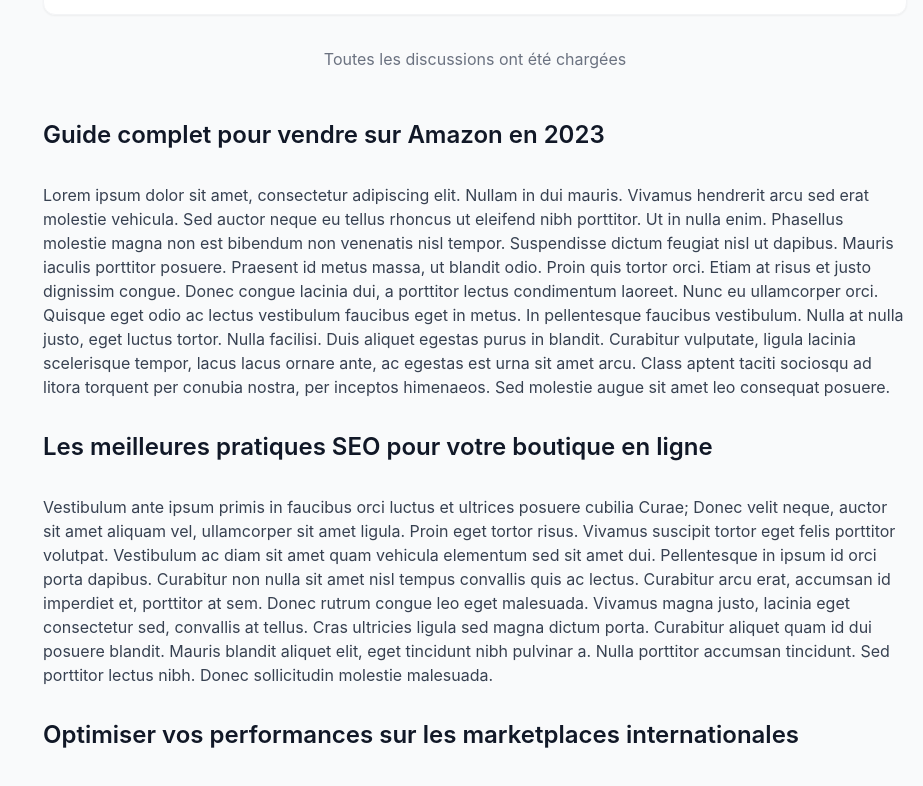
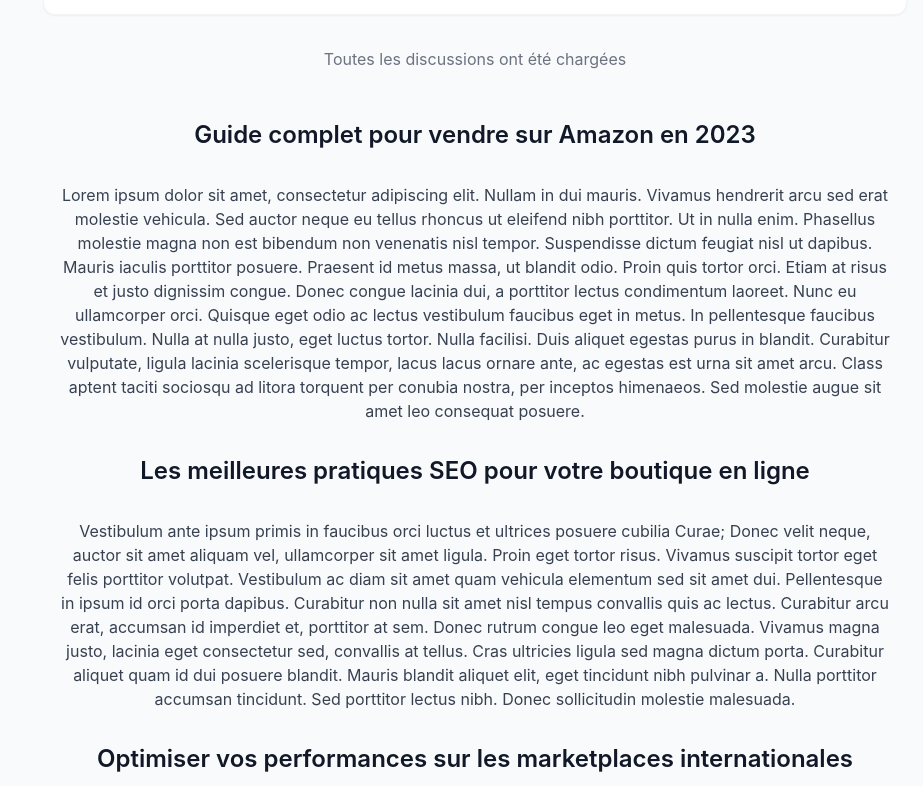
Before and after one commit to jerome-scat/forum-discourse, a React (Vite) app: page / in a window 1280 px wide. Shown: the part 1673-2459 px from the top of the page, without its empty margins (357-1280 px from the left). Built offline with nearby package versions, Linux system fonts and the light colour scheme.

Commit message:
Center SEO content
Centers the SEO content within the component.

```diff
--- a/src/components/SeoContent.tsx
+++ b/src/components/SeoContent.tsx
@@ -3,7 +3,7 @@ import React from 'react';
 
 const SeoContent = () => {
   return (
-    <div className="mt-12 space-y-8 prose max-w-none">
+    <div className="mt-12 space-y-8 prose max-w-none text-center mx-auto px-4">
       <h2 className="text-2xl font-semibold text-gray-900">Guide complet pour vendre sur Amazon en 2023</h2>
       <div className="text-gray-700">
         <p>
```
